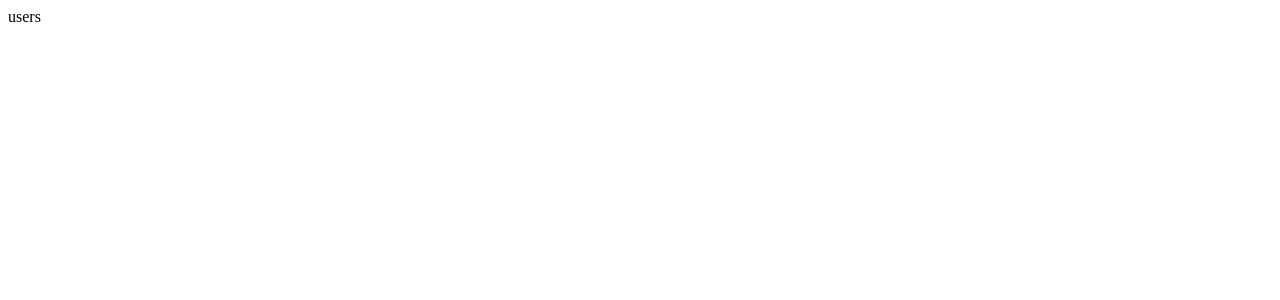
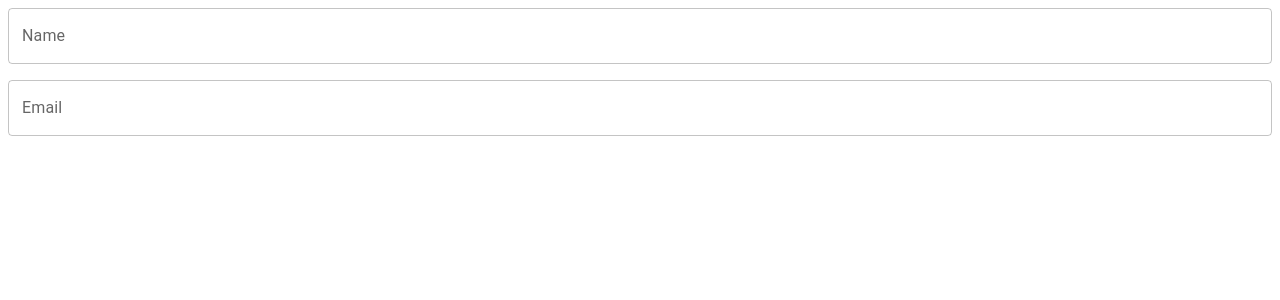
Before and after one commit to rbarakhvostov/complex-form, a React (Vite) app: page / in a window 1280 px wide. Shown: the top 300 px of the page. Built offline with nearby package versions, Linux system fonts and the light colour scheme.

Commit message:
connect zod to RHF

```diff
--- /dev/null
+++ b/src/constants.ts
@@ -0,0 +1,3 @@
+export const patterns = {
+  email: /^[\w-.]+@([\w-]+\.)+[\w-]{2,4}$/,
+};
--- a/src/users/components/Users.tsx
+++ b/src/users/components/Users.tsx
@@ -1,3 +1,31 @@
+import { useForm } from "react-hook-form";
+import { TextField, Stack } from "@mui/material";
+import { Schema, schema } from "../types/schema";
+import { zodResolver } from "@hookform/resolvers/zod";
+
 export function Users() {
-  return <div>users</div>;
+  const {
+    register,
+    formState: { errors },
+  } = useForm<Schema>({
+    mode: "all",
+    resolver: zodResolver(schema),
+  });
+
+  return (
+    <Stack sx={{ gap: 2 }}>
+      <TextField
+        {...register("name")}
+        label="Name"
+        error={!!errors.name}
+        helperText={errors.name?.message}
+      />
+      <TextField
+        {...register("email")}
+        label="Email"
+        error={!!errors.email}
+        helperText={errors.email?.message}
+      />
+    </Stack>
+  );
 }
--- /dev/null
+++ b/src/users/types/schema.ts
@@ -0,0 +1,14 @@
+import { z } from "zod";
+import { patterns } from "../../constants";
+
+export const schema = z.object({
+  name: z.string().min(1, { message: "Name is required" }),
+  email: z
+    .string()
+    .min(1, { message: "Email is required" })
+    .refine((text) => patterns.email.test(text), {
+      message: "Email is not valid",
+    }),
+});
+
+export type Schema = z.infer<typeof schema>;
```
